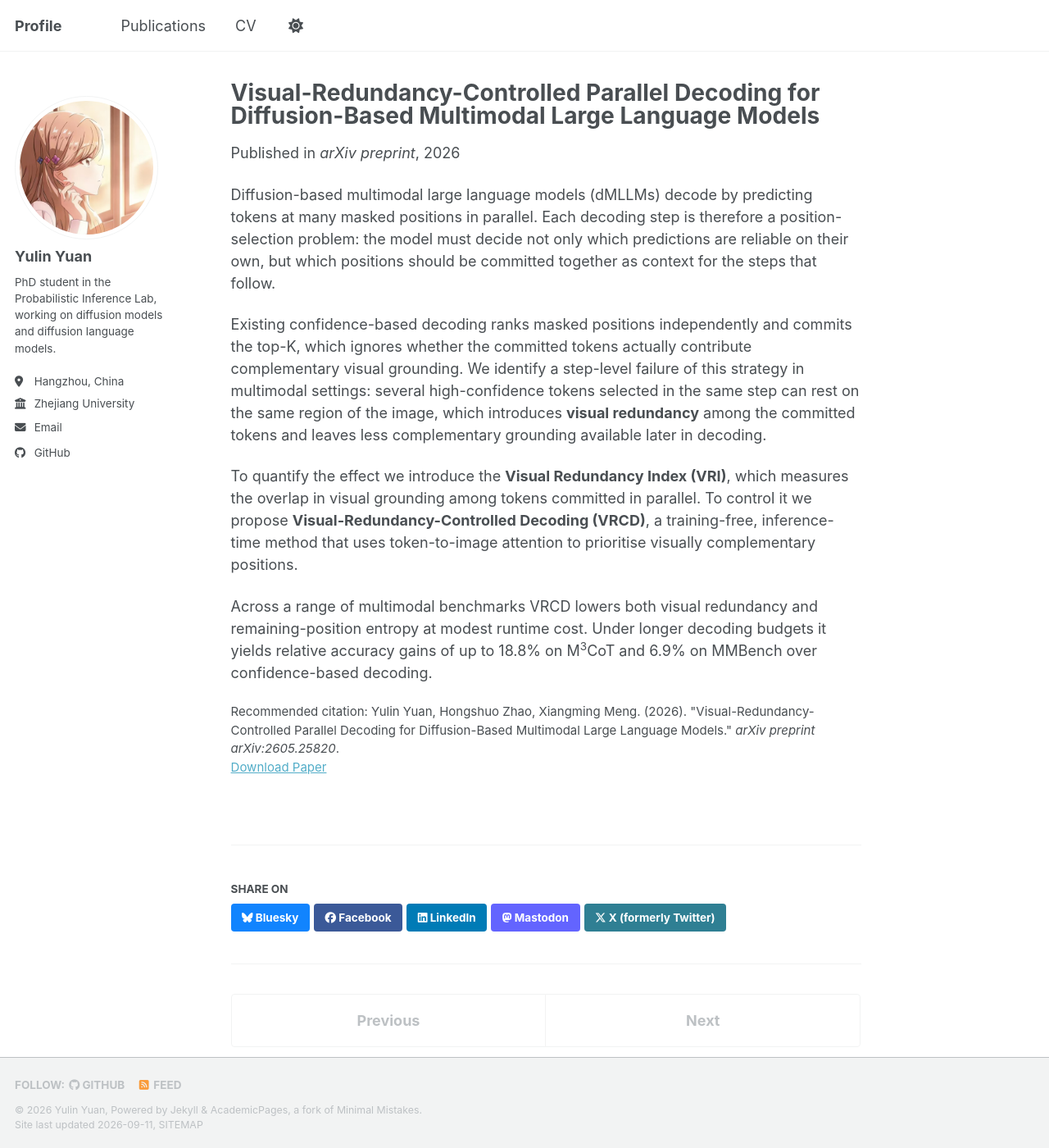
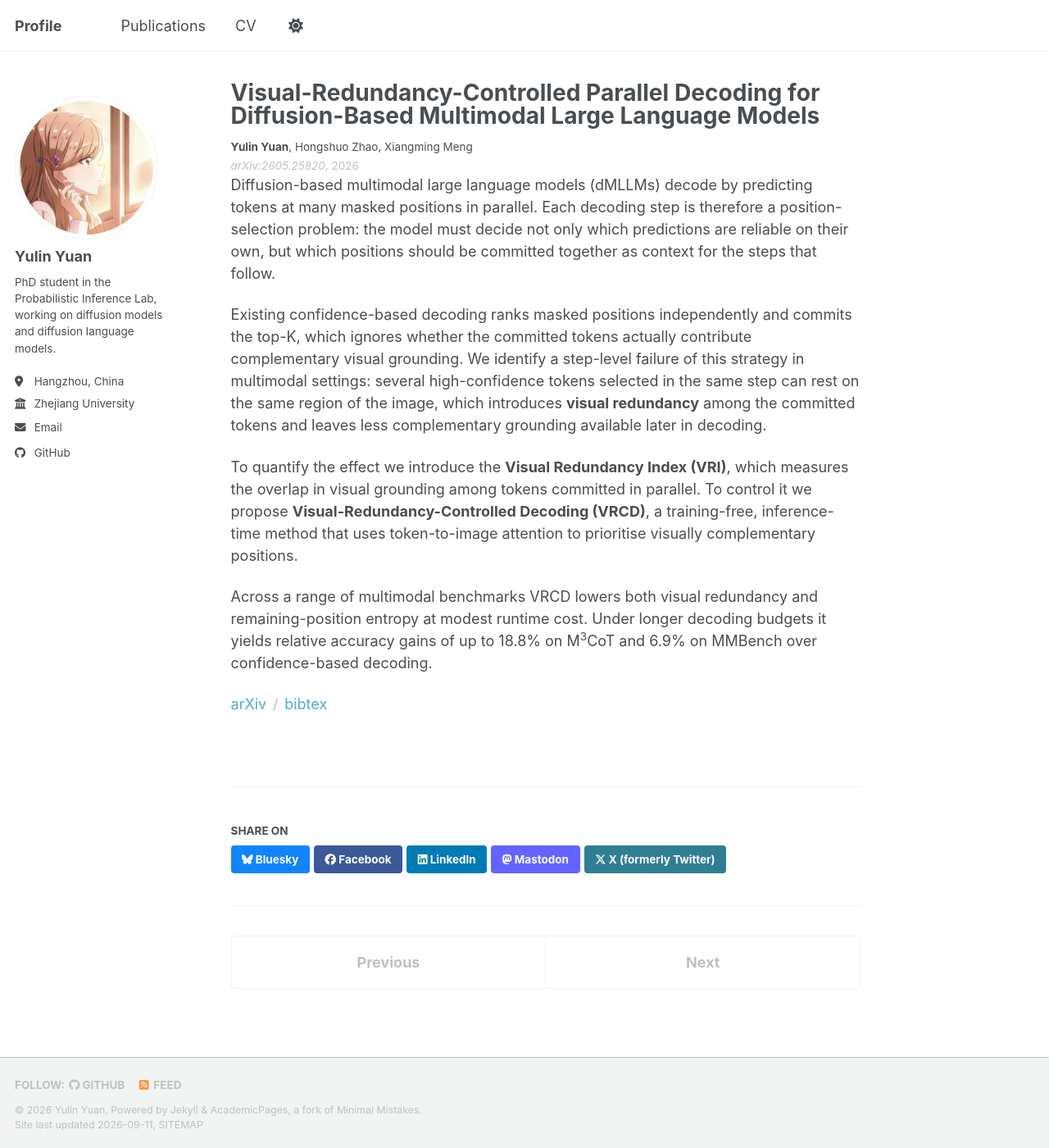
Before and after one commit to infiniteYuanyl/infiniteYuanyl.github.io, a Jekyll site: the page built from _publications/2026-05-25-vrcd.md, in a window 1280 px wide and 1400 px high. Shown: the whole window at 82% size. Built offline with Jekyll 4.4.1, drawn with Linux system fonts in a browser that asks for light colours; a style sheet for code colours, icons or effects is not loaded.

Commit message:
Render publications the way academic homepages do
Replace the template's "Recommended citation" prose with the layout used
on research homepages: title, author line with the site owner in bold,
italic venue and year, an award note, then a row of resource links.
Applies to the publications list, the per-paper page and the CV. Ship a
BibTeX file per paper so the bibtex link resolves.

Co-Authored-By: Claude Opus 5 (1M context) <noreply@anthropic.com>

```diff
--- a/_includes/archive-single-cv.html
+++ b/_includes/archive-single-cv.html
@@ -36,7 +36,8 @@
     {% if post.read_time %}
       <p class="page__meta"><i class="fa fa-clock" aria-hidden="true"></i> {% include read-time.html %}</p>
     {% endif %}
-    {% if post.venue%}<p class="archive__item-excerpt" itemprop="description">{{ post.citation }}</p> {% endif %}
+    {% if post.authors %}<p class="publication__authors">{{ post.authors | markdownify | remove: "<p>" | remove: "</p>" }}</p>{% endif %}
+    {% if post.venue %}<p class="publication__venue"><i>{{ post.venue }}</i>, {{ post.date | default: "1900-01-01" | date: "%Y" }}{% if post.award %} <span class="publication__award">({{ post.award }})</span>{% endif %}</p>{% endif %}
     </li>
  </article>
 </div>
--- a/_layouts/single.html
+++ b/_layouts/single.html
@@ -37,7 +37,10 @@ layout: default
         {% if page.collection == 'teaching' %}
           <p> {{ page.type }}, <i>{{ page.venue }}</i>, {{ page.date | default: "1900-01-01" | date: "%Y" }} </p>
         {% elsif page.venue and page.date %}
-          <p>Published in <i>{{ page.venue }}</i>, {{ page.date | default: "1900-01-01" | date: "%Y" }} </p>
+          {% if page.authors %}
+            <p class="publication__authors">{{ page.authors | markdownify | remove: "<p>" | remove: "</p>" }}</p>
+          {% endif %}
+          <p class="publication__venue"><i>{{ page.venue }}</i>, {{ page.date | default: "1900-01-01" | date: "%Y" }}{% if page.award %} <span class="publication__award">({{ page.award }})</span>{% endif %}</p>
         {% elsif page.date %}
           <p class="page__date"><strong><i class="fa fa-fw fa-calendar" aria-hidden="true"></i> {{ site.data.ui-text[site.locale].date_label | default: "Published:" }}</strong> <time datetime="{{ page.date | date_to_xmlschema }}">{{ page.date | default: "1900-01-01" | date: "%B %d, %Y" }}</time></p>
         {% endif %}
@@ -47,30 +50,15 @@ layout: default
       <section class="page__content" itemprop="text">
         {{ content }}
 
-        {% if page.citation and page.paperurl and page.slidesurl and page.bibtexurl %}
-          <p style="font-size: smaller">Recommended citation: {{ page.citation }}<br /><a href="{{ page.paperurl }}">Download Paper</a> | <a href="{{ page.slidesurl }}">Download Slides</a> | <a href="{{ page.bibtexurl }}">Download Bibtex</a></p>
-        {% elsif page.citation and page.paperurl and page.slidesurl %}
-          <p style="font-size: smaller">Recommended citation: {{ page.citation }}<br /><a href="{{ page.paperurl }}">Download Paper</a> | <a href="{{ page.slidesurl }}">Download Slides</a></p>
-        {% elsif page.citation and page.paperurl and page.bibtexurl %}
-          <p style="font-size: smaller">Recommended citation: {{ page.citation }}<br /><a href="{{ page.paperurl }}">Download Paper</a> | <a href="{{ page.bibtexurl }}">Download Bibtex</a></p>
-        {% elsif page.citation and page.paperurl %}
-          <p style="font-size: smaller">Recommended citation: {{ page.citation }}<br /><a href="{{ page.paperurl }}">Download Paper</a></p>
-        {% elsif page.citation and page.slidesurl and page.bibtexurl %}
-          <p style="font-size: smaller">Recommended citation: {{ page.citation }}<br /><a href="{{ page.slidesurl }}">Download Slides</a> | <a href="{{ page.bibtexurl }}">Download Bibtex</a></p>
-        {% elsif page.citation and page.slidesurl %}
-          <p style="font-size: smaller">Recommended citation: {{ page.citation }}<br /><a href="{{ page.slidesurl }}">Download Slides</a></p>
-        {% elsif page.slidesurl and page.bibtexurl %}
-          <p style="font-size: smaller"><a href="{{ page.slidesurl }}">Download Slides</a> | <a href="{{ page.bibtexurl }}">Download Bibtex</a></p>
-        {% elsif page.paperurl and page.bibtexurl %}
-          <p style="font-size: smaller"><a href="{{ page.paperurl }}">Download Paper</a> | <a href="{{ page.bibtexurl }}">Download Bibtex</a></p>
-        {% elsif page.citation and page.bibtexurl %}
-          <p style="font-size: smaller">Recommended citation: {{ page.citation }}<br /><a href="{{ page.bibtexurl }}">Download Bibtex</a></p>
-        {% elsif page.citation %}
-          <p style="font-size: smaller">Recommended citation: {{ page.citation }}</p>
-        {% elsif page.slidesurl %}
-          <p style="font-size: smaller"><a href="{{ page.slidesurl }}">Download Slides</a></p>
-        {% elsif page.bibtexurl %}
-          <p style="font-size: smaller"><a href="{{ page.bibtexurl }}">Download Bibtex</a></p>
+        {% if page.collection == 'publications' %}
+          {% assign sep = '<span class="publication__sep">/</span>' %}
+          <p class="publication__links">
+            {% if page.paperurl %}<a href="{{ page.paperurl }}">{{ page.paperlabel | default: 'paper' }}</a>{% endif %}
+            {% if page.arxivurl %}{% if page.paperurl %}{{ sep }} {% endif %}<a href="{{ page.arxivurl }}">arXiv</a>{% endif %}
+            {% if page.codeurl %}{{ sep }} <a href="{{ page.codeurl }}">code</a>{% endif %}
+            {% if page.slidesurl %}{{ sep }} <a href="{{ page.slidesurl }}">slides</a>{% endif %}
+            {% if page.bibtexurl %}{{ sep }} <a href="{{ page.bibtexurl }}">bibtex</a>{% endif %}
+          </p>
         {% endif %}
 
         {% if page.link %}<div><a href="{{ page.link }}" class="btn">{{ site.data.ui-text[site.locale].ext_link_label | default: "Direct Link" }}</a></div>{% endif %}
--- a/_publications/2026-05-25-vrcd.md
+++ b/_publications/2026-05-25-vrcd.md
@@ -5,9 +5,10 @@ category: preprints
 permalink: /publication/2026-vrcd
 excerpt: 'We show that confidence-based parallel decoding in diffusion multimodal LLMs commits tokens that share overlapping visual grounding. We measure this with the Visual Redundancy Index (VRI) and remove it with VRCD, a training-free decoding method that prioritises visually complementary positions.'
 date: 2026-05-25
-venue: 'arXiv preprint'
-paperurl: 'https://arxiv.org/abs/2605.25820'
-citation: 'Yulin Yuan, Hongshuo Zhao, Xiangming Meng. (2026). &quot;Visual-Redundancy-Controlled Parallel Decoding for Diffusion-Based Multimodal Large Language Models.&quot; <i>arXiv preprint arXiv:2605.25820</i>.'
+venue: 'arXiv:2605.25820'
+authors: '**Yulin Yuan**, Hongshuo Zhao, Xiangming Meng'
+arxivurl: 'https://arxiv.org/abs/2605.25820'
+bibtexurl: '/files/vrcd.bib'
 ---
 
 Diffusion-based multimodal large language models (dMLLMs) decode by predicting tokens at many masked positions in parallel. Each decoding step is therefore a position-selection problem: the model must decide not only which predictions are reliable on their own, but which positions should be committed together as context for the steps that follow.
--- a/_sass/layout/_archive.scss
+++ b/_sass/layout/_archive.scss
@@ -243,3 +243,46 @@
     }
   }
 }
+
+/* ==========================================================================
+   Publication entries
+   ========================================================================== */
+
+.publication__authors {
+  margin: 0.25em 0 0;
+  font-size: $type-size-6;
+  line-height: 1.5;
+}
+
+.publication__venue {
+  margin: 0.15em 0 0;
+  font-size: $type-size-6;
+  color: var(--global-text-color-light);
+}
+
+.publication__award {
+  font-weight: bold;
+}
+
+.publication__links {
+  margin: 0.4em 0 0;
+  font-size: $type-size-6;
+
+  a {
+    text-decoration: none;
+    border-bottom: 1px solid transparent;
+
+    &:hover {
+      border-bottom-color: currentColor;
+    }
+  }
+}
+
+.publication__sep {
+  color: var(--global-text-color-light);
+  padding: 0 0.15em;
+}
+
+.archive__item-excerpt .publication__abstract {
+  font-size: $type-size-6;
+}
--- /dev/null
+++ b/files/vrcd.bib
@@ -0,0 +1,6 @@
+@article{yuan2026vrcd,
+  title   = {Visual-Redundancy-Controlled Parallel Decoding for Diffusion-Based Multimodal Large Language Models},
+  author  = {Yuan, Yulin and Zhao, Hongshuo and Meng, Xiangming},
+  journal = {arXiv preprint arXiv:2605.25820},
+  year    = {2026}
+}
```
Also changed, not shown: _includes/archive-single.html (+14 -27 lines), _publications/2026-07-22-gdps-icic.md (+4 -2 lines), files/gdps-icic.bib (added, +7 -0 lines).
